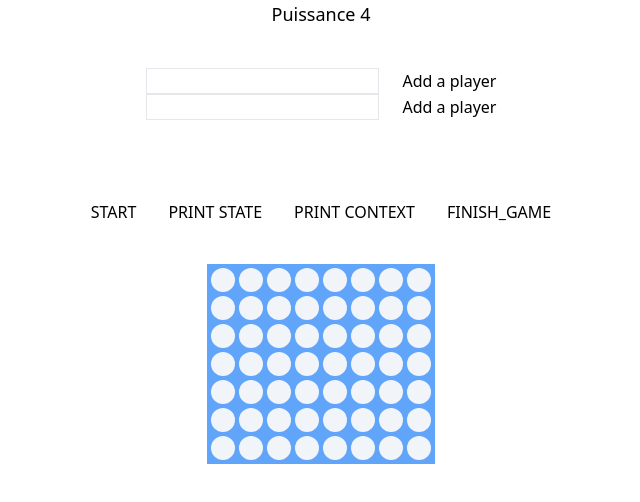
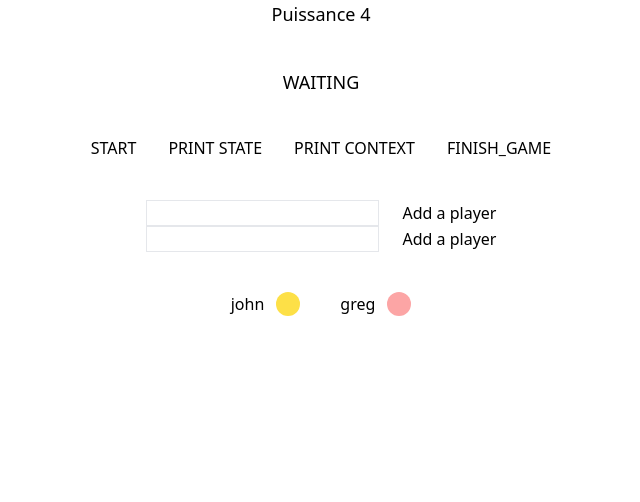
Before and after one commit to QuentEmbie/Puissance_4, a React (Vite) app: page / in a window 1280 px wide. Shown: the top 502 px of the page, without its empty margins (319-959 px from the left). Built offline with nearby package versions, Linux system fonts and the light colour scheme.

Commit message:
feat: add context

```diff
--- a/src/App.tsx
+++ b/src/App.tsx
@@ -1,163 +1,64 @@
 import "./index.css";
-import { ActorRefFrom, assign, createMachine, interpret } from "xstate";
-import { useInterpret, useMachine } from "@xstate/react";
 import clsx from "clsx";
-import { PIECE, Piece, Player } from "./types";
+import { PIECE, STATE } from "./types";
 import { Grid } from "./components/grid";
-import { createContext, GetDerivedStateFromProps } from "react";
-import { currentPlayer, findLowestInColumn, isWinningMove } from "./utils";
-import { AddPlayer } from "./components/add_player";
-import React from "react";
+
+import { currentColor, currentPlayerName } from "./utils";
 import { PlayerSection } from "./pages/players";
-
-export const p4Machine = createMachine(
-  {
-    tsTypes: {} as import("./App.typegen").Typegen0,
-    schema: {
-      context: {} as { grid: Piece[][]; currentPlayer?: 0 | 1; players: String[]; colors: Piece[] },
-      events: {} as
-        | { type: "START" }
-        | { type: "PLAY_MOVE"; j: number }
-        | { type: "END" }
-        | { type: "RESTART" }
-        | { type: "ADD_PLAYER"; name: String; playerNumber: number },
-    },
-    id: "promise",
-    initial: "waiting",
-    context: {
-      grid: [
-        ["v", "v", "v", "v", "v", "v", "v", "v"],
-        ["v", "v", "v", "v", "v", "v", "v", "v"],
-        ["v", "v", "v", "v", "v", "v", "v", "v"],
-        ["v", "v", "v", "v", "v", "v", "v", "v"],
-        ["v", "v", "v", "v", "v", "v", "v", "v"],
-        ["v", "v", "v", "v", "v", "v", "v", "v"],
-        ["v", "v", "j", "r", "v", "v", "v", "v"],
-      ],
-      currentPlayer: 0,
-      players: [],
-      colors: [PIECE.JAUNE, PIECE.ROUGE],
-    },
-    states: {
-      waiting: {
-        entry: ["cleanGrid"],
-        on: {
-          START: { target: "play", cond: "are_two_players" },
-          ADD_PLAYER: { cond: "less_than_two_players", target: "waiting", actions: ["add_player"] },
-        },
-      },
-      play: {
-        on: {
-          PLAY_MOVE: [
-            { cond: "is_winning_move", actions: ["play_winning_move"], target: "end" },
-            { cond: "column_valid", actions: ["play"], target: "play" },
-          ],
-          END: { target: "end" },
-        },
-      },
-      end: {
-        on: {
-          RESTART: { target: "waiting" },
-        },
-      },
-    },
-  },
-  {
-    actions: {
-      play: assign((context, event) => {
-        context.grid[findLowestInColumn(context.grid, event.j)][event.j] = currentPlayer(context).color;
-        context.currentPlayer = context.currentPlayer === 0 ? 1 : 0;
-        return context;
-      }),
-      play_winning_move: assign((context, event) => {
-        context.grid[findLowestInColumn(context.grid, event.j)][event.j] = currentPlayer(context).color;
-        return context;
-      }),
-      add_player: assign((context, event) => {
-        context.players[event.playerNumber] = event.name;
-        return context;
-      }),
-      cleanGrid: assign((context) => {
-        context.grid = [
-          ["v", "v", "v", "v", "v", "v", "v", "v"],
-          ["v", "v", "v", "v", "v", "v", "v", "v"],
-          ["v", "v", "v", "v", "v", "v", "v", "v"],
-          ["v", "v", "v", "v", "v", "v", "v", "v"],
-          ["v", "v", "v", "v", "v", "v", "v", "v"],
-          ["v", "v", "v", "v", "v", "v", "v", "v"],
-          ["v", "v", "v", "v", "v", "v", "v", "v"],
-        ];
-        return context;
-      }),
-    },
-    guards: {
-      column_valid: (context, event) => {
-        return findLowestInColumn(context.grid, event.j) >= 0;
-      },
-      is_winning_move: (context, event) => {
-        return isWinningMove(context.grid, event.j, currentPlayer(context).color);
-      },
-      are_two_players: (context) => {
-        return context.players.length === 2;
-      },
-      less_than_two_players: (context) => {
-        return context.players.length < 2;
-      },
-    },
-  }
-);
-
-interface P4ContextType {
-  p4Service: ActorRefFrom<typeof p4Machine>;
-}
-
-export const P4Context = createContext({} as P4ContextType);
+import { useGame } from "./components/context";
 
 function App() {
-  const [state, send] = useMachine(p4Machine, {});
-  const p4Service = useInterpret(p4Machine);
+  const { state, context, send } = useGame();
+  console.log("state ", state);
 
   const onClickHandle = (j: number) => {
-    send("PLAY_MOVE", { j });
+    send({ type: "PLAY_MOVE", j });
   };
 
   return (
-    <P4Context.Provider value={{ p4Service }}>
     <div className="flex flex-col gap-10 items-center">
       <h1 className="text-black text-lg">Puissance 4</h1>
-        {state.value === "waiting" && <PlayerSection />}
-        <div>
-          {state.context.players.map((playerName) => (
-            <div>{playerName} </div>
+      <h1 className="text-black text-lg">{state}</h1>
+      <div className="flex gap-8">
+        <button onClick={() => send({ type: "START" })}>START</button>
+        <button onClick={() => console.log(state)}>PRINT STATE</button>
+        <button onClick={() => console.log(context)}>PRINT CONTEXT</button>
+        <button onClick={() => send({ type: "END" })}>FINISH_GAME</button>
+      </div>
+      {state === STATE.WAITING && <PlayerSection />}
+      <div className="flex flex-row space-x-10">
+        {[0, 1].map((playerNumber) => (
+          <div className="flex space-x-3">
+            <p>{context.players[playerNumber]}</p>
+            <div
+              className={clsx(
+                "rounded-full h-6 w-6 col-span-1",
+                context.colors[playerNumber] === PIECE.JAUNE ? " bg-yellow-300" : "bg-red-300"
+              )}
+            />
+          </div>
         ))}
       </div>
-        <div className="flex gap-8">
-          <button onClick={() => send("START")}>START</button>
-          <button onClick={() => console.log(state)}>PRINT STATE</button>
-          <button onClick={() => console.log(state.context)}>PRINT CONTEXT</button>
-          <button onClick={() => send("END")}>FINISH_GAME</button>
-        </div>
 
-        {state.value === "play" && (
+      {state === STATE.PLAY && (
+        <div className="flex flex-col gap-3 items-center">
+          <Grid grid={context.grid} onClickHandle={onClickHandle} />
           <div className="flex space-x-3">
             <p>Current player: </p>
             <div
-              className={clsx(
-                "rounded-full h-6 w-6 col-span-1",
-                currentPlayer(state.context).color === PIECE.JAUNE ? " bg-yellow-300" : "bg-red-300"
-              )}
+              className={clsx("rounded-full h-6 w-6 col-span-1", currentColor(context) === PIECE.JAUNE ? " bg-yellow-300" : "bg-red-300")}
             />
           </div>
+        </div>
       )}
-        <Grid grid={state.context.grid} onClickHandle={onClickHandle} />
-        {state.value === "end" && (
+      {state === STATE.END && (
         <>
-            <p>{currentPlayer(state.context).name} Win!!</p>
-            <button onClick={() => send("RESTART")}>RESTART</button>
+          <Grid grid={context.grid} onClickHandle={onClickHandle} />
+          <p>{currentPlayerName(context)} Win!!</p>
+          <button onClick={() => send({ type: "RESTART" })}>RESTART</button>
         </>
       )}
     </div>
-    </P4Context.Provider>
   );
 }
 
--- /dev/null
+++ b/src/components/context.tsx
@@ -0,0 +1,31 @@
+import { useMachine } from "@xstate/react";
+import { createContext, PropsWithChildren, useContext } from "react";
+import { p4Machine } from "../machine";
+import { GameContext, GameEvent, State } from "../types";
+
+type P4ContextType = {
+  state: State;
+  context: GameContext;
+  send: (event: GameEvent) => void;
+};
+
+const Context = createContext<P4ContextType>({} as P4ContextType);
+
+export const useGame: () => P4ContextType = () => {
+  return useContext(Context);
+};
+
+export const GameContextProvider = ({ children }: PropsWithChildren) => {
+  const [state, send] = useMachine(p4Machine);
+  return (
+    <Context.Provider
+      value={{
+        state: state.value as State,
+        context: state.context,
+        send: send,
+      }}
+    >
+      {children}
+    </Context.Provider>
+  );
+};
--- /dev/null
+++ b/src/machine.ts
@@ -0,0 +1,100 @@
+import { createMachine, assign } from "xstate";
+import { PIECE, Piece, STATE } from "./types";
+import { currentColor, findLowestInColumn, isWinningMove } from "./utils";
+
+export const p4Machine = createMachine(
+  {
+    tsTypes: {} as import("./machine.typegen").Typegen0,
+    schema: {
+      context: {} as { grid: Piece[][]; currentPlayer: 0 | 1; players: String[]; colors: Piece[] },
+      events: {} as
+        | { type: "START" }
+        | { type: "PLAY_MOVE"; j: number }
+        | { type: "END" }
+        | { type: "RESTART" }
+        | { type: "ADD_PLAYER"; name: String; playerNumber: number },
+    },
+    id: "promise",
+    initial: STATE.WAITING,
+    context: {
+      grid: [
+        ["v", "v", "v", "v", "v", "v", "v", "v"],
+        ["v", "v", "v", "v", "v", "v", "v", "v"],
+        ["v", "v", "v", "v", "v", "v", "v", "v"],
+        ["v", "v", "v", "v", "v", "v", "v", "v"],
+        ["v", "v", "v", "v", "v", "v", "v", "v"],
+        ["v", "v", "v", "v", "v", "v", "v", "v"],
+        ["v", "v", "j", "r", "v", "v", "v", "v"],
+      ],
+      currentPlayer: 0,
+      players: ["john", "greg"],
+      colors: [PIECE.JAUNE, PIECE.ROUGE],
+    },
+    states: {
+      WAITING: {
+        entry: ["cleanGrid"],
+        on: {
+          START: { target: STATE.PLAY, cond: "are_two_players" },
+          ADD_PLAYER: { cond: "less_than_two_players", target: STATE.WAITING, actions: ["add_player"] },
+        },
+      },
+      PLAY: {
+        on: {
+          PLAY_MOVE: [
+            { cond: "is_winning_move", actions: ["play_winning_move"], target: STATE.END },
+            { cond: "column_valid", actions: ["play"], target: STATE.PLAY },
+          ],
+          END: { target: STATE.END },
+        },
+      },
+      END: {
+        on: {
+          RESTART: { target: STATE.WAITING },
+        },
+      },
+    },
+  },
+  {
+    actions: {
+      play: assign((context, event) => {
+        context.grid[findLowestInColumn(context.grid, event.j)][event.j] = currentColor(context);
+        context.currentPlayer = context.currentPlayer === 0 ? 1 : 0;
+        return context;
+      }),
+      play_winning_move: assign((context, event) => {
+        context.grid[findLowestInColumn(context.grid, event.j)][event.j] = currentColor(context);
+        return context;
+      }),
+      add_player: assign((context, event) => {
+        context.players[event.playerNumber] = event.name;
+        return context;
+      }),
+      cleanGrid: assign((context) => {
+        context.grid = [
+          ["v", "v", "v", "v", "v", "v", "v", "v"],
+          ["v", "v", "v", "v", "v", "v", "v", "v"],
+          ["v", "v", "v", "v", "v", "v", "v", "v"],
+          ["v", "v", "v", "v", "v", "v", "v", "v"],
+          ["v", "v", "v", "v", "v", "v", "v", "v"],
+          ["v", "v", "v", "v", "v", "v", "v", "v"],
+          ["v", "v", "v", "v", "v", "v", "v", "v"],
+        ];
+        return context;
+      }),
+    },
+    guards: {
+      column_valid: (context, event) => {
+        return findLowestInColumn(context.grid, event.j) >= 0;
+      },
+      is_winning_move: (context, event) => {
+        return isWinningMove(context.grid, event.j, currentColor(context));
+      },
+      are_two_players: (context) => {
+        return context.players.length === 2;
+      },
+      less_than_two_players: (context) => {
+        return context.players.length < 2;
+      },
+    },
+  }
+);
--- /dev/null
+++ b/src/machine.typegen.ts
@@ -0,0 +1,30 @@
+// This file was automatically generated. Edits will be overwritten
+
+export interface Typegen0 {
+  "@@xstate/typegen": true;
+  internalEvents: {
+    "xstate.init": { type: "xstate.init" };
+  };
+  invokeSrcNameMap: {};
+  missingImplementations: {
+    actions: never;
+    delays: never;
+    guards: never;
+    services: never;
+  };
+  eventsCausingActions: {
+    add_player: "ADD_PLAYER";
+    play: "PLAY_MOVE";
+    play_winning_move: "PLAY_MOVE";
+  };
+  eventsCausingDelays: {};
+  eventsCausingGuards: {
+    are_two_players: "START";
+    column_valid: "PLAY_MOVE";
+    is_winning_move: "PLAY_MOVE";
+    less_than_two_players: "ADD_PLAYER";
+  };
+  eventsCausingServices: {};
+  matchesStates: "END" | "PLAY" | "WAITING";
+  tags: never;
+}
--- a/src/main.tsx
+++ b/src/main.tsx
@@ -1,10 +1,13 @@
 import React from "react";
 import ReactDOM from "react-dom/client";
 import App from "./App";
+import { GameContextProvider } from "./components/context";
 import "./index.css";
 
 ReactDOM.createRoot(document.getElementById("root") as HTMLElement).render(
   <React.StrictMode>
-    <App />
+    <GameContextProvider>
+      <App />
+    </GameContextProvider>
   </React.StrictMode>
 );
--- a/src/pages/players.tsx
+++ b/src/pages/players.tsx
@@ -1,20 +1,18 @@
-import { useActor } from "@xstate/react";
-import { useContext } from "react";
-import { P4Context } from "../App";
 import { AddPlayer } from "../components/add_player";
+import { useGame } from "../components/context";
 
 export const PlayerSection = () => {
-  const p4Services = useContext(P4Context);
-  const [state, send] = useActor(p4Services.p4Service);
-  const addPlayer = (playerNumber: number, name: String) => {
-    if (name.length > 2) send({ type: "ADD_PLAYER", name, playerNumber });
-  };
+  console.log("Paye");
+  const { send } = useGame();
+  // const addPlayer = (playerNumber: number, name: String) => {
+  //   if (name.length > 5) send({ type: "ADD_PLAYER", name, playerNumber });
+  // };
   return (
     <div>
       <div>
-        <AddPlayer onClick={(name) => addPlayer(0, name)}></AddPlayer>
+        <AddPlayer onClick={(name) => console.log(name)}></AddPlayer>
       </div>
-      <AddPlayer onClick={(name) => addPlayer(1, name)}></AddPlayer>
+      <AddPlayer onClick={console.log}></AddPlayer>
     </div>
   );
 };
--- a/src/types.tsx
+++ b/src/types.tsx
@@ -1,3 +1,6 @@
+import { ContextFrom, EventFrom } from "xstate";
+import { p4Machine } from "./machine";
+
 export const PIECE = {
   VIDE: "v",
   JAUNE: "j",
@@ -10,3 +13,14 @@ export type Player = {
   color: Piece;
   name: String;
 };
+
+export const STATE = {
+  WAITING: "WAITING",
+  PLAY: "PLAY",
+  END: "END",
+} as const;
+
+export type State = typeof STATE[keyof typeof STATE];
+
+export type GameContext = ContextFrom<typeof p4Machine>;
+export type GameEvent = EventFrom<typeof p4Machine>;
--- a/src/utils.ts
+++ b/src/utils.ts
@@ -1,4 +1,4 @@
-import { PIECE, Piece } from "./types";
+import { GameContext, PIECE, Piece } from "./types";
 
 export const isWinningMove = (grid: Piece[][], j: number, color: Piece) => {
   const i = findLowestInColumn(grid, j);
@@ -45,6 +45,10 @@ export const findLowestInColumn = (grid: Piece[][], j: number) => {
   return -1;
 };
 
-export const currentPlayer = (context: any) => {
-  return context.players![context.currentPlayer!];
+export const currentColor = (context: GameContext) => {
+  return context.colors[context.currentPlayer];
 };
+
+export const currentPlayerName = (context: GameContext) => {
+  return context.players[context.currentPlayer];
+};
```
Also changed, not shown: src/App.typegen.ts (deleted). Lines whose indentation alone changed are shown as unchanged.
